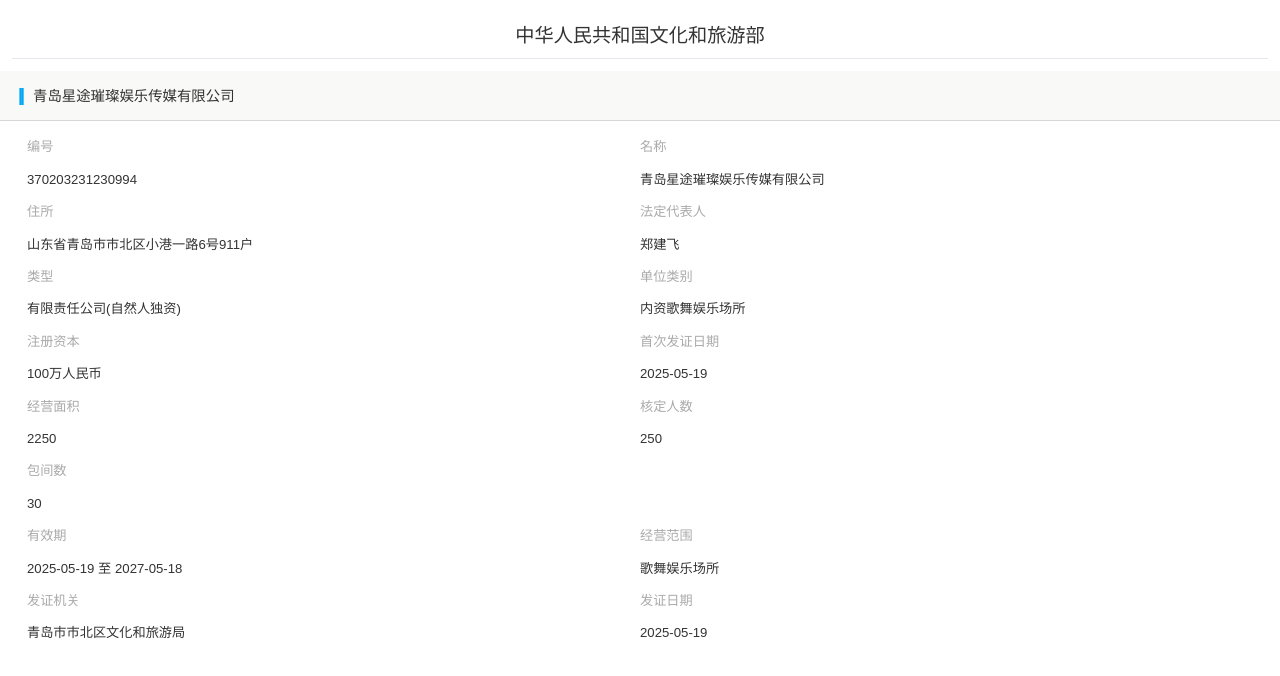
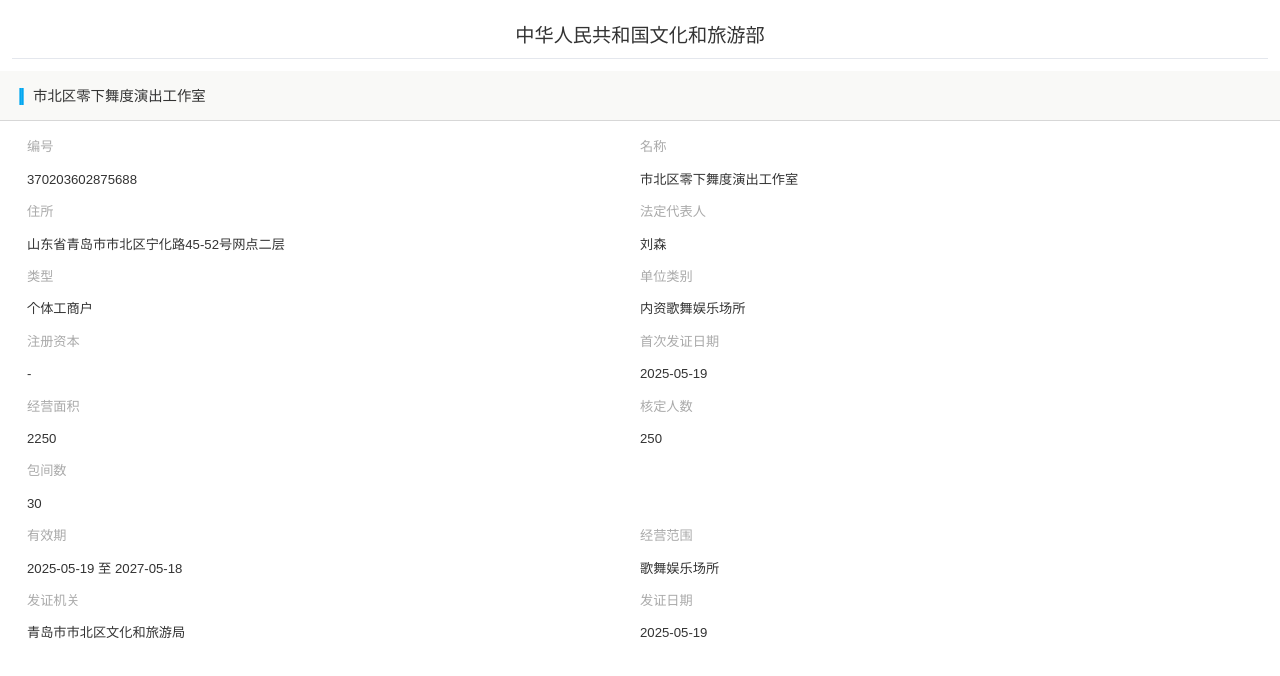
Before and after one commit to jbhdxkz-166/MADFF52F-5, a plain HTML site: page index.html in a window 1280 px wide. Drawn offline with Linux system fonts and the light colour scheme.

Commit message:
Update index.html

```diff
--- a/index.html
+++ b/index.html
@@ -420,33 +420,33 @@
     </div>
 
     <div class="first">
-        <span class="xd">|</span><span>青岛星途璀璨娱乐传媒有限公司</span>
+        <span class="xd">|</span><span>市北区零下舞度演出工作室</span>
     </div>
     <div class="ycxx">
         <div class="ycxx-content">
             <div class="ycxx-left">
                 <span>编号</span>
-                <span>370203231230994</span>
+                <span>370203602875688</span>
             </div>
             <div class="ycxx-left">
                 <span>名称</span>
-                <span>青岛星途璀璨娱乐传媒有限公司</span>
+                <span>市北区零下舞度演出工作室</span>
             </div>
         </div>
         <div class="ycxx-content">
             <div class="ycxx-left">
                 <span>住所</span>
-                <span>山东省青岛市市北区小港一路6号911户</span>
+                <span>山东省青岛市市北区宁化路45-52号网点二层</span>
             </div>
             <div class="ycxx-left">
                 <span>法定代表人</span>
-                <span>郑建飞</span>
+                <span>刘森</span>
             </div>
         </div>
         <div class="ycxx-content">
             <div class="ycxx-left">
                 <span>类型</span>
-                <span>有限责任公司(自然人独资)</span>
+                <span>个体工商户</span>
             </div>
             <div class="ycxx-left">
                 <span>单位类别</span>
@@ -456,7 +456,7 @@
         <div class="ycxx-content">
             <div class="ycxx-left">
                 <span>注册资本</span>
-                <span>100万人民币</span>
+                <span>-</span>
             </div>
             <div class="ycxx-left">
                 <span>首次发证日期</span>
```
